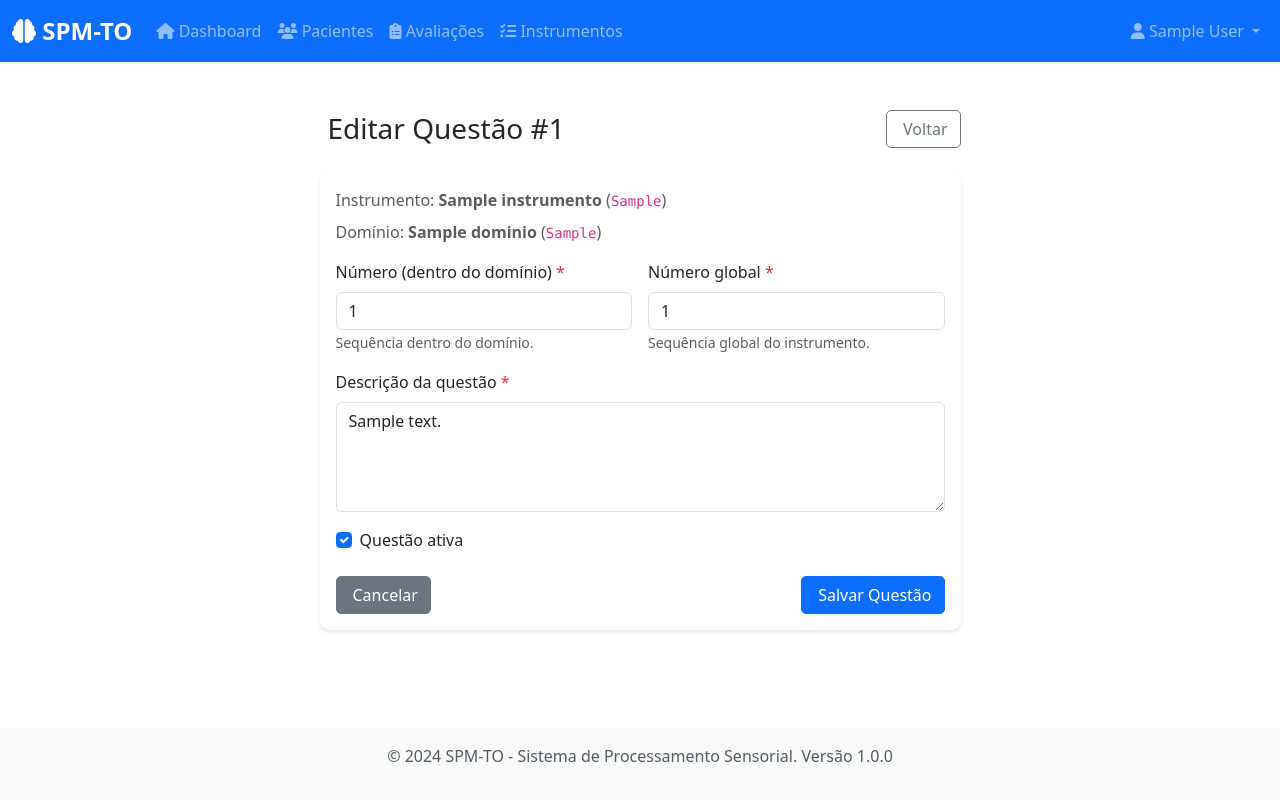
After one commit to RodrigoAlmeidadeOliveira/SPM-TO, a Flask app: page /instrumentos/questoes/1/editar in a window 1280 px wide. The commit adds this page. Run offline with Flask 3, Linux system fonts and the light colour scheme; a user stored in the database is signed in; tables that the repository leaves empty hold one stand-in row (values such as "Sample post"); some libraries are stand-ins or nearby versions.

Commit message:
cadastro instrumento e questoes

```diff
--- a/app/forms/__init__.py
+++ b/app/forms/__init__.py
@@ -6,11 +6,15 @@ from app.forms.paciente_form import PacienteForm
 from app.forms.avaliacao_form import AvaliacaoForm, RespostaForm
 from app.forms.user_forms import UserForm, UserCreateForm, UserEditForm
 from app.forms.instrumento_forms import InstrumentoForm
+from app.forms.dominio_forms import DominioForm
+from app.forms.questao_forms import QuestaoForm
 
 __all__ = [
     'LoginForm',
     'PacienteForm',
     'InstrumentoForm',
+    'DominioForm',
+    'QuestaoForm',
     'AvaliacaoForm',
     'RespostaForm',
     'UserForm',
--- /dev/null
+++ b/app/forms/questao_forms.py
@@ -0,0 +1,45 @@
+"""
+Formulários para gerenciamento de questões de instrumento
+"""
+from flask_wtf import FlaskForm
+from wtforms import IntegerField, TextAreaField, BooleanField, SubmitField
+from wtforms.validators import DataRequired, NumberRange, Length
+
+
+class QuestaoForm(FlaskForm):
+    """Cadastro/Edição de questão"""
+
+    numero = IntegerField(
+        'Número (dentro do domínio)',
+        validators=[
+            DataRequired(message='Informe o número da questão'),
+            NumberRange(min=1, max=200, message='O número deve estar entre 1 e 200')
+        ],
+        render_kw={'class': 'form-control', 'min': 1}
+    )
+
+    numero_global = IntegerField(
+        'Número global',
+        validators=[
+            DataRequired(message='Informe o número global da questão'),
+            NumberRange(min=1, max=500, message='O número global deve estar entre 1 e 500')
+        ],
+        render_kw={'class': 'form-control', 'min': 1}
+    )
+
+    texto = TextAreaField(
+        'Descrição da questão',
+        validators=[
+            DataRequired(message='Descreva a questão'),
+            Length(max=2000, message='A descrição deve ter no máximo 2000 caracteres')
+        ],
+        render_kw={'class': 'form-control', 'rows': 4}
+    )
+
+    ativo = BooleanField(
+        'Questão ativa',
+        default=True,
+        render_kw={'class': 'form-check-input'}
+    )
+
+    submit = SubmitField('Salvar Questão', render_kw={'class': 'btn btn-primary'})
--- a/app/routes/instrumentos.py
+++ b/app/routes/instrumentos.py
@@ -3,10 +3,10 @@ Rotas para gerenciamento de instrumentos SPM
 """
 from flask import Blueprint, render_template, redirect, url_for, flash, request
 from flask_login import login_required
-from sqlalchemy import or_
+from sqlalchemy import or_, func
 
 from app import db
-from app.forms import InstrumentoForm
+from app.forms import InstrumentoForm, DominioForm, QuestaoForm
 from app.models import Instrumento, Dominio, Questao
 
 instrumentos_bp = Blueprint('instrumentos', __name__)
@@ -129,6 +129,181 @@ def editar(id):
     )
 
 
+@instrumentos_bp.route('/<int:instrumento_id>/dominios/novo', methods=['GET', 'POST'])
+@login_required
+def novo_dominio(instrumento_id):
+    """Cadastro de domínio vinculado a um instrumento"""
+    instrumento = Instrumento.query.get_or_404(instrumento_id)
+    form = DominioForm()
+
+    if form.validate_on_submit():
+        codigo = form.codigo.data.strip().upper()
+        form.codigo.data = codigo
+
+        if instrumento.dominios.filter(func.upper(Dominio.codigo) == codigo).first():
+            form.codigo.errors.append('Já existe um domínio com este código para o instrumento.')
+        elif instrumento.dominios.filter(Dominio.ordem == form.ordem.data).first():
+            form.ordem.errors.append('Já existe um domínio com esta ordem para o instrumento.')
+        else:
+            dominio = Dominio(
+                instrumento_id=instrumento.id,
+                codigo=codigo,
+                nome=form.nome.data.strip(),
+                ordem=form.ordem.data,
+                escala_invertida=form.escala_invertida.data
+            )
+            db.session.add(dominio)
+            db.session.commit()
+
+            flash('Domínio cadastrado com sucesso!', 'success')
+            return redirect(url_for('instrumentos.visualizar', id=instrumento.id))
+
+    return render_template(
+        'instrumentos/dominio_form.html',
+        form=form,
+        instrumento=instrumento,
+        titulo='Novo Domínio'
+    )
+
+
+@instrumentos_bp.route('/dominios/<int:dominio_id>/editar', methods=['GET', 'POST'])
+@login_required
+def editar_dominio(dominio_id):
+    """Edição de um domínio existente"""
+    dominio = Dominio.query.get_or_404(dominio_id)
+    instrumento = dominio.instrumento
+    form = DominioForm(obj=dominio)
+
+    if form.validate_on_submit():
+        codigo = form.codigo.data.strip().upper()
+        form.codigo.data = codigo
+
+        existente_codigo = instrumento.dominios.filter(
+            func.upper(Dominio.codigo) == codigo,
+            Dominio.id != dominio.id
+        ).first()
+        existente_ordem = instrumento.dominios.filter(
+            Dominio.ordem == form.ordem.data,
+            Dominio.id != dominio.id
+        ).first()
+
+        if existente_codigo:
+            form.codigo.errors.append('Já existe outro domínio com este código.')
+        elif existente_ordem:
+            form.ordem.errors.append('Já existe outro domínio com esta ordem.')
+        else:
+            dominio.codigo = codigo
+            dominio.nome = form.nome.data.strip()
+            dominio.ordem = form.ordem.data
+            dominio.escala_invertida = form.escala_invertida.data
+
+            db.session.commit()
+            flash('Domínio atualizado com sucesso!', 'success')
+            return redirect(url_for('instrumentos.visualizar', id=instrumento.id))
+
+    else:
+        if request.method == 'GET':
+            form.codigo.data = dominio.codigo
+
+    return render_template(
+        'instrumentos/dominio_form.html',
+        form=form,
+        instrumento=instrumento,
+        titulo=f'Editar Domínio: {dominio.nome}'
+    )
+
+
+@instrumentos_bp.route('/dominios/<int:dominio_id>/questoes/novo', methods=['GET', 'POST'])
+@login_required
+def nova_questao(dominio_id):
+    """Cadastro de nova questão dentro de um domínio"""
+    dominio = Dominio.query.get_or_404(dominio_id)
+    instrumento = dominio.instrumento
+    form = QuestaoForm()
+
+    if form.validate_on_submit():
+        numero = form.numero.data
+        numero_global = form.numero_global.data
+
+        existente_dom = dominio.questoes.filter(Questao.numero == numero).first()
+        existente_global = Questao.query.join(Dominio).filter(
+            Dominio.instrumento_id == instrumento.id,
+            Questao.numero_global == numero_global
+        ).first()
+
+        if existente_dom:
+            form.numero.errors.append('Já existe uma questão com este número neste domínio.')
+        elif existente_global:
+            form.numero_global.errors.append('Já existe uma questão com este número global para o instrumento.')
+        else:
+            questao = Questao(
+                dominio_id=dominio.id,
+                numero=numero,
+                numero_global=numero_global,
+                texto=form.texto.data.strip(),
+                ativo=form.ativo.data
+            )
+            db.session.add(questao)
+            db.session.commit()
+
+            flash('Questão cadastrada com sucesso!', 'success')
+            return redirect(url_for('instrumentos.listar_questoes', id=instrumento.id))
+
+    return render_template(
+        'instrumentos/questao_form.html',
+        form=form,
+        instrumento=instrumento,
+        dominio=dominio,
+        titulo='Nova Questão'
+    )
+
+
+@instrumentos_bp.route('/questoes/<int:questao_id>/editar', methods=['GET', 'POST'])
+@login_required
+def editar_questao(questao_id):
+    """Edição de questão existente"""
+    questao = Questao.query.get_or_404(questao_id)
+    dominio = questao.dominio
+    instrumento = dominio.instrumento
+    form = QuestaoForm(obj=questao)
+
+    if form.validate_on_submit():
+        numero = form.numero.data
+        numero_global = form.numero_global.data
+
+        existente_dom = dominio.questoes.filter(
+            Questao.numero == numero,
+            Questao.id != questao.id
+        ).first()
+        existente_global = Questao.query.join(Dominio).filter(
+            Dominio.instrumento_id == instrumento.id,
+            Questao.numero_global == numero_global,
+            Questao.id != questao.id
+        ).first()
+
+        if existente_dom:
+            form.numero.errors.append('Já existe outra questão com este número neste domínio.')
+        elif existente_global:
+            form.numero_global.errors.append('Já existe outra questão com este número global para o instrumento.')
+        else:
+            questao.numero = numero
+            questao.numero_global = numero_global
+            questao.texto = form.texto.data.strip()
+            questao.ativo = form.ativo.data
+
+            db.session.commit()
+            flash('Questão atualizada com sucesso!', 'success')
+            return redirect(url_for('instrumentos.listar_questoes', id=instrumento.id))
+
+    return render_template(
+        'instrumentos/questao_form.html',
+        form=form,
+        instrumento=instrumento,
+        dominio=dominio,
+        titulo=f'Editar Questão #{questao.numero_global}'
+    )
+
+
 @instrumentos_bp.route('/<int:id>/status', methods=['POST'])
 @login_required
 def alterar_status(id):
@@ -153,13 +328,13 @@ def listar_questoes(id):
     """Lista questões de um instrumento agrupadas por domínio"""
     instrumento = Instrumento.query.get_or_404(id)
     dominios = instrumento.dominios.order_by(Dominio.ordem).all()
-    dominios_detalhes = []
-    for dominio in dominios:
-        questoes = dominio.questoes.order_by(Questao.numero.asc()).all()
-        dominios_detalhes.append({
+    dominios_detalhes = [
+        {
             'dominio': dominio,
-            'questoes': questoes
-        })
+            'questoes': dominio.questoes.order_by(Questao.numero.asc()).all()
+        }
+        for dominio in dominios
+    ]
 
     return render_template(
         'instrumentos/questoes.html',
--- /dev/null
+++ b/app/templates/instrumentos/questao_form.html
@@ -0,0 +1,98 @@
+{% extends "base.html" %}
+
+{% block title %}{{ titulo }} - {{ super() }}{% endblock %}
+
+{% block content %}
+<div class="container py-4">
+    <div class="row justify-content-center">
+        <div class="col-lg-7">
+            <div class="d-flex justify-content-between align-items-center mb-4">
+                <h1 class="h3 mb-0">
+                    <i class="bi bi-list-check me-2"></i>
+                    {{ titulo }}
+                </h1>
+                <a href="{{ url_for('instrumentos.listar_questoes', id=instrumento.id) }}" class="btn btn-outline-secondary">
+                    <i class="bi bi-arrow-left me-1"></i>
+                    Voltar
+                </a>
+            </div>
+
+            <div class="card">
+                <div class="card-body">
+                    <p class="text-muted mb-2">
+                        Instrumento: <strong>{{ instrumento.nome }}</strong> (<code>{{ instrumento.codigo }}</code>)
+                    </p>
+                    <p class="text-muted">
+                        Domínio: <strong>{{ dominio.nome }}</strong> (<code>{{ dominio.codigo }}</code>)
+                    </p>
+
+                    <form method="POST" novalidate>
+                        {{ form.hidden_tag() }}
+
+                        <div class="row g-3 mb-3">
+                            <div class="col-md-6">
+                                <label for="{{ form.numero.id }}" class="form-label">
+                                    {{ form.numero.label.text }} <span class="text-danger">*</span>
+                                </label>
+                                {{ form.numero(class="form-control" + (" is-invalid" if form.numero.errors else "")) }}
+                                {% if form.numero.errors %}
+                                    <div class="invalid-feedback">
+                                        {% for error in form.numero.errors %}{{ error }}{% endfor %}
+                                    </div>
+                                {% endif %}
+                                <small class="form-text text-muted">
+                                    Sequência dentro do domínio.
+                                </small>
+                            </div>
+                            <div class="col-md-6">
+                                <label for="{{ form.numero_global.id }}" class="form-label">
+                                    {{ form.numero_global.label.text }} <span class="text-danger">*</span>
+                                </label>
+                                {{ form.numero_global(class="form-control" + (" is-invalid" if form.numero_global.errors else "")) }}
+                                {% if form.numero_global.errors %}
+                                    <div class="invalid-feedback">
+                                        {% for error in form.numero_global.errors %}{{ error }}{% endfor %}
+                                    </div>
+                                {% endif %}
+                                <small class="form-text text-muted">
+                                    Sequência global do instrumento.
+                                </small>
+                            </div>
+                        </div>
+
+                        <div class="mb-3">
+                            <label for="{{ form.texto.id }}" class="form-label">
+                                {{ form.texto.label.text }} <span class="text-danger">*</span>
+                            </label>
+                            {{ form.texto(class="form-control" + (" is-invalid" if form.texto.errors else "")) }}
+                            {% if form.texto.errors %}
+                                <div class="invalid-feedback">
+                                    {% for error in form.texto.errors %}{{ error }}{% endfor %}
+                                </div>
+                            {% endif %}
+                        </div>
+
+                        <div class="form-check mb-4">
+                            {{ form.ativo(class="form-check-input") }}
+                            <label class="form-check-label" for="{{ form.ativo.id }}">
+                                {{ form.ativo.label.text }}
+                            </label>
+                        </div>
+
+                        <div class="d-flex justify-content-between">
+                            <a href="{{ url_for('instrumentos.listar_questoes', id=instrumento.id) }}" class="btn btn-secondary">
+                                <i class="bi bi-x-circle me-1"></i>
+                                Cancelar
+                            </a>
+                            <button type="submit" class="btn btn-primary">
+                                <i class="bi bi-check-circle me-1"></i>
+                                {{ form.submit.label.text }}
+                            </button>
+                        </div>
+                    </form>
+                </div>
+            </div>
+        </div>
+    </div>
+</div>
+{% endblock %}
```
Also changed, not shown: app/forms/dominio_forms.py (added, +45 -0 lines), app/templates/instrumentos/dominio_form.html (added, +94 -0 lines), app/templates/instrumentos/questoes.html (+13 -5 lines), app/templates/instrumentos/visualizar.html (+29 -4 lines).
